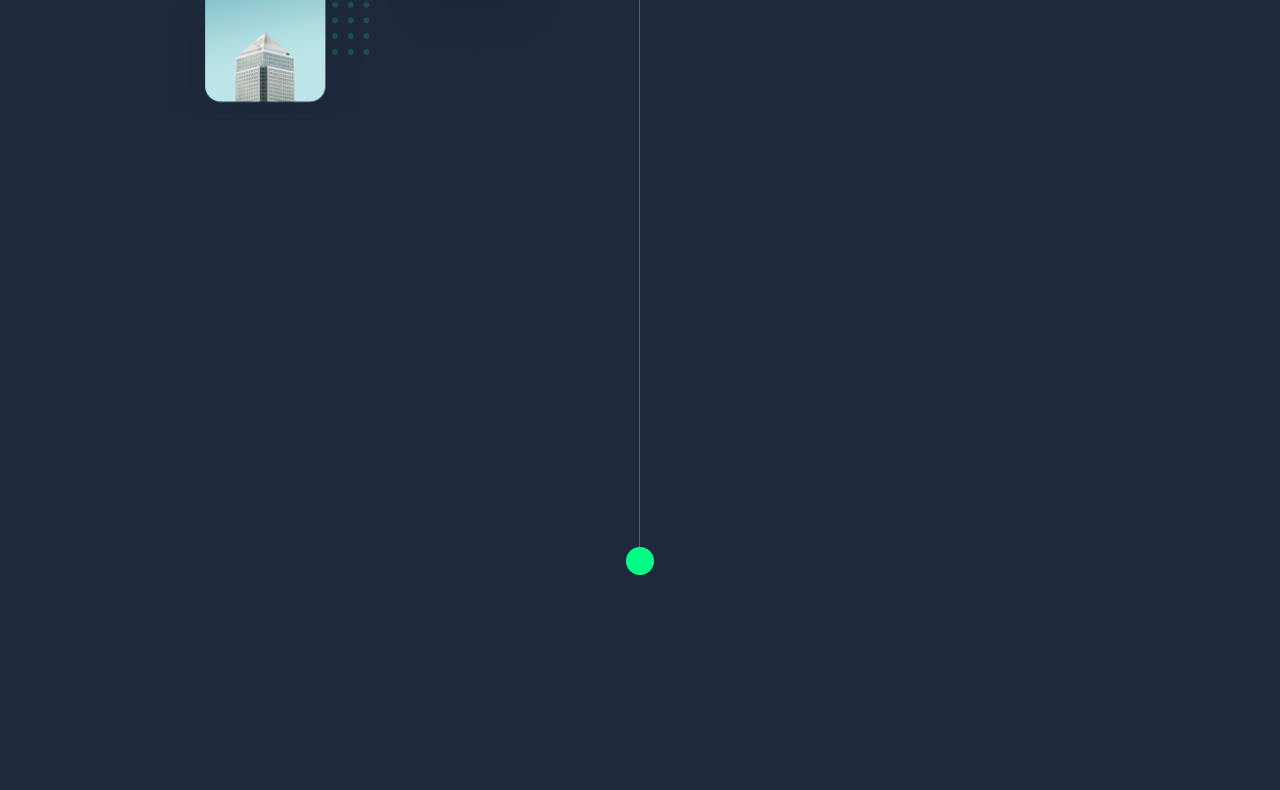
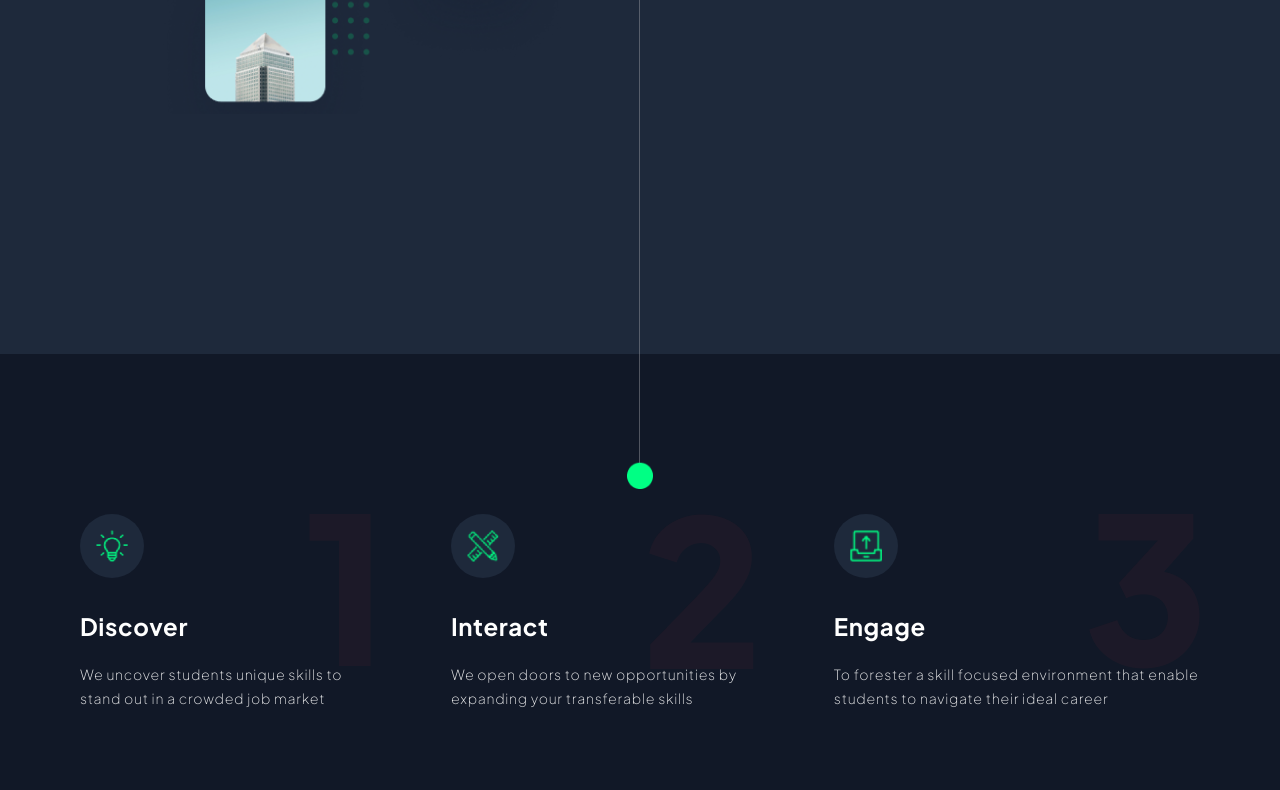
Before and after one commit to kazimorwan498/Creative_for_you-About_us, a website built with Vite: page index.html in a window 1280 px wide. Shown: the part 2303-3093 px from the top of the page. Before the commit the page ends 2878 px from the top, so only its background shows below. Built offline with nearby package versions, Linux system fonts and the light colour scheme.

Commit message:
created C4U Working Steps Section

```diff
--- a/index.html
+++ b/index.html
@@ -21,7 +21,7 @@
         <link rel="stylesheet" href="./src/main.css" />
     </head>
 
-    <body class="bg-[#f5f5f5] dark:bg-slate-800 text-slate-900">
+    <body class="bg-gray-100 dark:bg-slate-800 text-slate-900">
         <!-- Header Section -->
         <header
             class="sticky top-0 flex items-center justify-between px-3 sm:px-5 lg:px-10 py-3 bg-white dark:bg-slate-800 shadow-lg z-10"
@@ -395,7 +395,7 @@
         >
             <!-- Line & Circle -->
             <img
-                class="absolute top-1/2 hidden md:inline-block"
+                class="absolute top-1/2 hidden md:inline-block h-[1350px]"
                 src="./src/img/line-&-circle.png"
                 alt="line-&-circle"
             />
@@ -451,7 +451,7 @@
 
         <!-- Vision Section -->
         <section
-            class="flex flex-col md:flex-row justify-center items-center gap-y-10 gap-x-20 bg-[url('/src/img/about-bg.png')] dark:bg-none bg-top bg-cover pt-14 sm:pt-40 px-5 sm:px-20"
+            class="flex flex-col md:flex-row justify-center items-center gap-y-10 gap-x-20 bg-[url('/src/img/about-bg.png')] dark:bg-none bg-top bg-cover pt-14 sm:pt-40 px-5 sm:px-20 mb-60"
         >
             <!-- Vision Left Section -->
             <section class="w-full md:w-1/2">
@@ -503,6 +503,86 @@
             </section>
         </section>
 
+        <!-- C4U Working Steps Section -->
+        <section
+            class="flex items-center justify-center gap-20 p-5 sm:p-20 sm:pt-40 bg-white dark:bg-gray-900"
+        >
+            <section
+                class="bg-[url('/src/img/1.png')] bg-no-repeat bg-right-top transition-all duration-200 group"
+            >
+                <div
+                    class="flex items-center justify-center bg-white group-hover:bg-gray-100 dark:bg-slate-800 dark:group-hover:bg-slate-700 size-16 rounded-full mb-8 transition-all duration-200"
+                >
+                    <img src="./src/img/bulb-icon.png" alt="bulb-icon" />
+                </div>
+
+                <h4
+                    class="text-2xl text-slate-800 dark:text-white font-bold tracking-wide mb-5"
+                >
+                    Discover
+                </h4>
+
+                <p
+                    class="text-xs sm:text-sm text-slate-800 dark:text-white/90 font-extralight tracking-wider !leading-[24px]"
+                >
+                    We uncover students unique skills to stand out in a crowded
+                    job market
+                </p>
+            </section>
+
+            <section
+                class="bg-[url('/src/img/2.png')] bg-no-repeat bg-right-top transition-all duration-200 group"
+            >
+                <div
+                    class="flex items-center justify-center bg-white group-hover:bg-gray-100 dark:bg-slate-800 dark:group-hover:bg-slate-700 size-16 rounded-full mb-8 transition-all duration-200"
+                >
+                    <img
+                        src="./src/img/ruler-pencil-icon.png"
+                        alt="ruler-pencil-icon"
+                    />
+                </div>
+
+                <h4
+                    class="text-2xl text-slate-800 dark:text-white font-bold tracking-wide mb-5"
+                >
+                    Interact
+                </h4>
+
+                <p
+                    class="text-xs sm:text-sm text-slate-800 dark:text-white/90 font-extralight tracking-wider !leading-[24px]"
+                >
+                    We open doors to new opportunities by expanding your
+                    transferable skills
+                </p>
+            </section>
+
+            <section
+                class="bg-[url('/src/img/3.png')] bg-no-repeat bg-right-top transition-all duration-200 group"
+            >
+                <div
+                    class="flex items-center justify-center bg-white group-hover:bg-gray-100 dark:bg-slate-800 dark:group-hover:bg-slate-700 size-16 rounded-full mb-8 transition-all duration-200"
+                >
+                    <img
+                        src="./src/img/up-navigation-icon.png"
+                        alt="up-navigation-icon"
+                    />
+                </div>
+
+                <h4
+                    class="text-2xl text-slate-800 dark:text-white font-bold tracking-wide mb-5"
+                >
+                    Engage
+                </h4>
+
+                <p
+                    class="text-xs sm:text-sm text-slate-800 dark:text-white/90 font-extralight tracking-wider !leading-[24px]"
+                >
+                    To forester a skill focused environment that enable students
+                    to navigate their ideal career
+                </p>
+            </section>
+        </section>
+
         <script>
             const htmlTag = document.querySelector("html"),
                 modeSwitch = document.querySelector(".mode-switch"),
```
